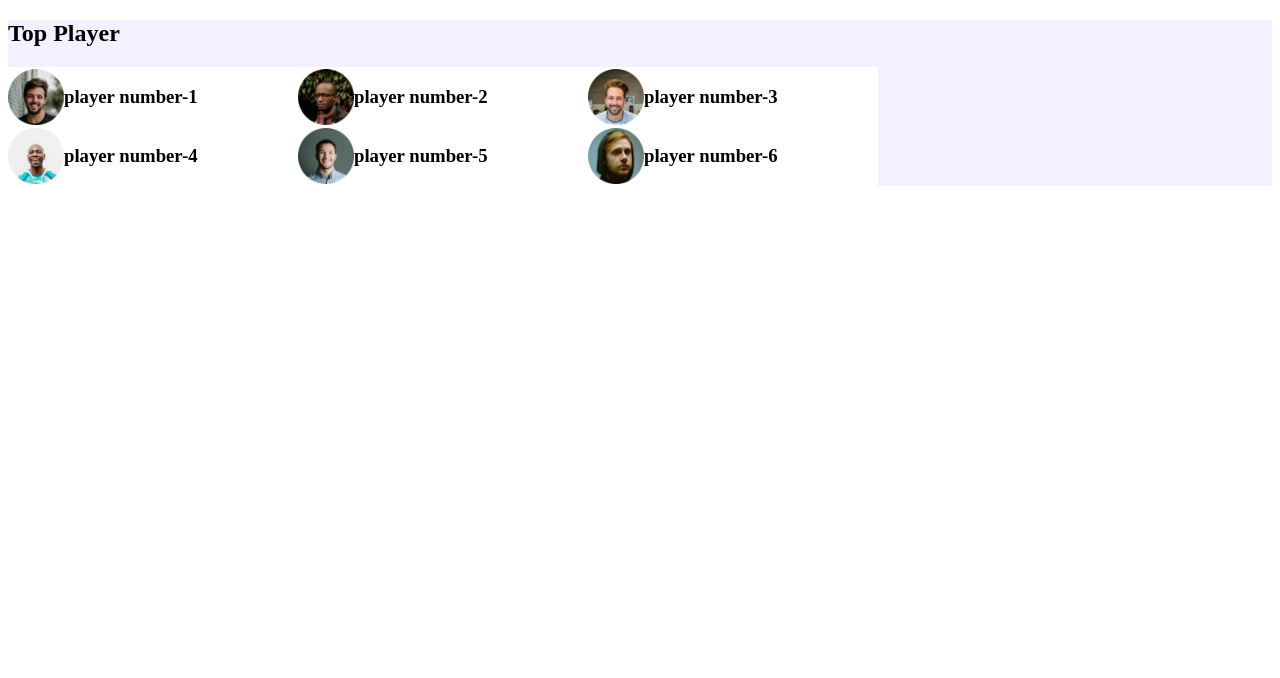
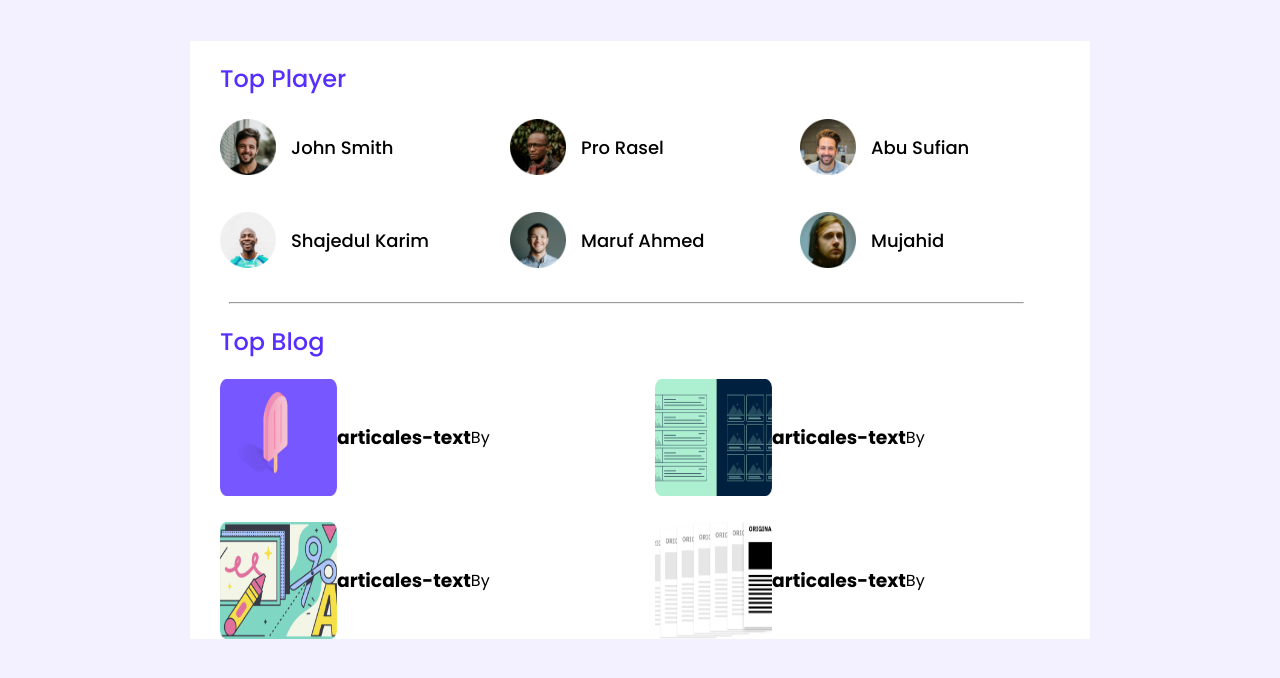
Before and after one commit to sarowarjahan20/leader-board-css3-module-9, a plain HTML site: page leader-board-css3/index.html in a window 1280 px wide. Drawn offline with Linux system fonts and the light colour scheme.

Commit message:
new dev added

```diff
--- a/leader-board-css3/index.html
+++ b/leader-board-css3/index.html
@@ -21,38 +21,81 @@
     </header>
     <!--header end-->
     <!--top player container start-->
-    <section class="container">
-        <main>
-            <h2>Top Player</h2>
-            <div class="top-player ">
+
+    <main>
+        <section class="container">
+            <div class="top-players">
+                <!--all h2 style are same-->
+                <h2>Top Player</h2>
+
                 <div class="players">
                     <div class="player">
                         <img src="images/players/player-1.png" alt="">
-                        <h3>player number-1</h3>
+                        <h3>John Smith</h3>
                     </div>
                     <div class="player">
                         <img src="images/players/player-2.png" alt="">
-                        <h3>player number-2</h3>
+                        <h3>Pro Rasel</h3>
                     </div>
                     <div class="player">
                         <img src="images/players/player-3.png" alt="">
-                        <h3>player number-3</h3>
+                        <h3>Abu Sufian</h3>
                     </div>
                     <div class="player">
                         <img src="images/players/player-4.png" alt="">
-                        <h3>player number-4</h3>
+                        <h3>Shajedul Karim</h3>
                     </div>
                     <div class="player">
                         <img src="images/players/player-5.png" alt="">
-                        <h3>player number-5</h3>
+                        <h3>Maruf Ahmed</h3>
                     </div>
                     <div class="player">
                         <img src="images/players/player-6.png" alt="">
-                        <h3>player number-6</h3>
+                        <h3>Mujahid</h3>
                     </div>
                 </div>
-        </main>
-    </section>
+                <hr>
+                <!--Blog section-->
+
+                <div class="top-blog">
+
+                    <article>
+                        <h2>Top Blog</h2>
+                        <div class="articales">
+                            <div class="articale">
+                                <img src="images/blogs/blog-1.png" alt="">
+                                <h3>articales-text</h3>
+                                <p>By</p>
+                                <a href="" src="Danny Sapio"></a>
+                            </div>
+                            <div class="articale">
+                                <img src="images/blogs/blog-2.png" alt="">
+                                <h3>articales-text</h3>
+                                <p>By</p>
+                                <a href="" src="Danny Sapio"></a>
+                            </div>
+                            <div class="articale">
+                                <img src="images/blogs/blog-3.png" alt="">
+                                <h3>articales-text</h3>
+                                <p>By</p>
+                                <a href="" src="Danny Sapio"></a>
+                            </div>
+                            <div class="articale">
+                                <img src="images/blogs/blog-4.png" alt="">
+                                <h3>articales-text</h3>
+                                <p>By</p>
+                                <a href="" src="Danny Sapio"></a>
+                            </div>
+                        </div>
+                    </article>
+
+                </div>
+
+            </div>
+
+        </section>
+
+    </main>
     <!--top player container end-->
 </body>
 
--- a/leader-board-css3/style.css
+++ b/leader-board-css3/style.css
@@ -1,37 +1,81 @@
 /*-----fonts style------*/
-@import url('https://fonts.googleapis.com/css2?family=Poppins:ital,wght@0,100;0,200;0,300;0,400;0,500;0,600;0,700;0,800;0,900;1,100;1,200;1,300;1,400;1,500;1,600;1,700;1,800;1,900&display=swap');
+@import url('https://fonts.googleapis.com/css2?family=Poppins:ital,wght@0,100;0,200;0,300;0,400;0,500;0,600;0,700;0,800;0,900;1,100;1,200;1,300;1,400;1,500;1,600;1,700;1,800;1,900&family=Roboto+Slab:wght@100..900&family=Roboto:ital,wght@0,100;0,300;0,400;0,500;0,700;0,900;1,100;1,300;1,400;1,500;1,700;1,900&display=swap');
 
 body {
-    .poppins-medium {
-        font-family: "Poppins", sans-serif;
-        font-weight: 500;
-        font-style: normal;
+    font-family: "Poppins", sans-serif;
+    background-color: #F3F1FF;
 
-    }
 }
 
 /*----top players style start---------*/
-section {
-    background-color: #F3F1FF;
+main {
+    display: flex;
+    justify-content: center;
+
+
 }
 
-.top-player {
+.container {
     width: 870px;
     background-color: white;
+    padding-left: 30px;
+    margin-top: 33px;
 }
+
+/*for all h2 tag style*/
+h2 {
+    color: #562EFF;
+    font-size: 24px;
+    font-weight: 500;
+}
+
 
 .players {
     display: grid;
     grid-template-columns: repeat(3, 1fr);
+    grid-row-gap: 30px;
+
 
 }
 
 .player {
     display: flex;
     align-items: center;
+
 }
 
 .player img {
     width: 56px;
     height: 56px;
 }
+
+.player h3 {
+    font-size: 18px;
+    margin-left: 15px;
+    font-weight: 500;
+}
+
+hr {
+    width: 793px;
+    margin-top: 30px;
+    margin-right: 66px;
+
+}
+
+/*-------------
+----------*/
+.articales {
+    display: grid;
+    grid-template-columns: repeat(2, 1fr);
+    grid-row-gap: 26px;
+}
+
+.articale {
+    display: flex;
+    align-items: center;
+}
+
+.articale img {
+    width: 117px;
+    height: 117px;
+}
```
